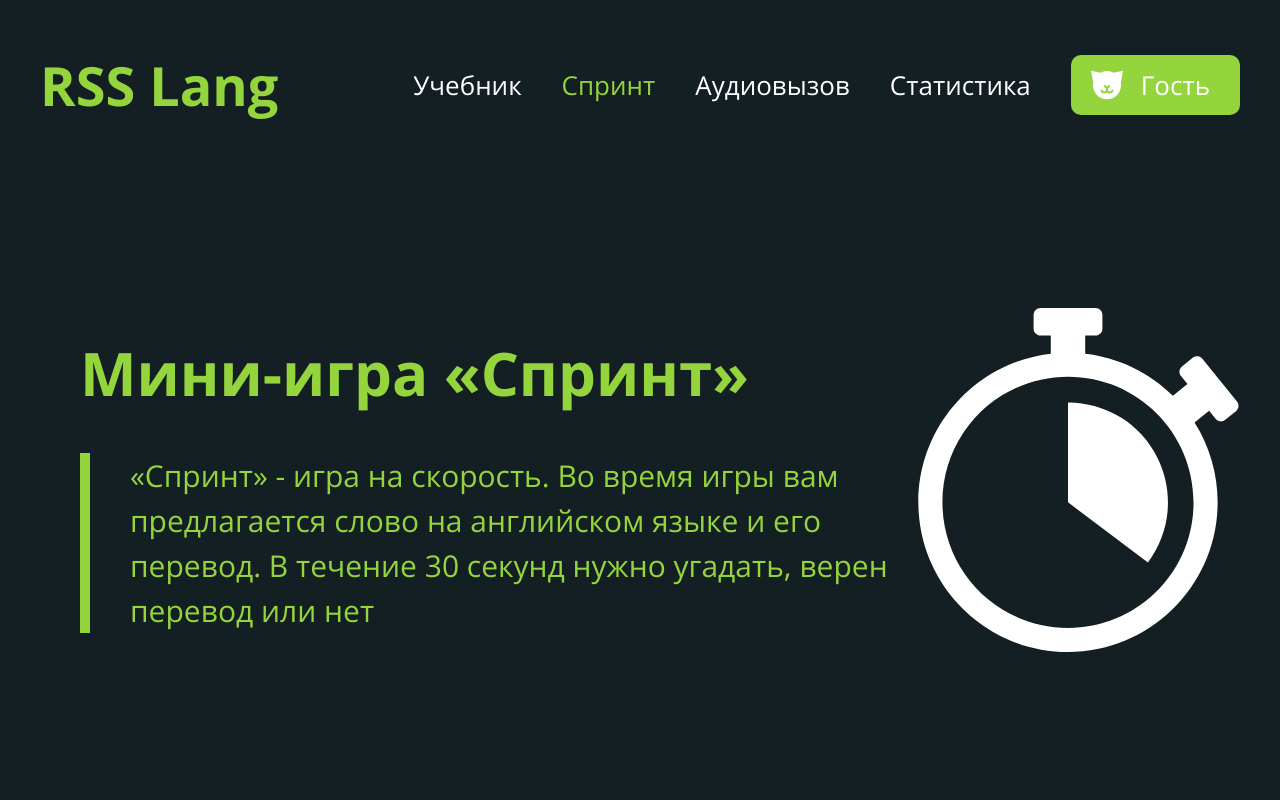
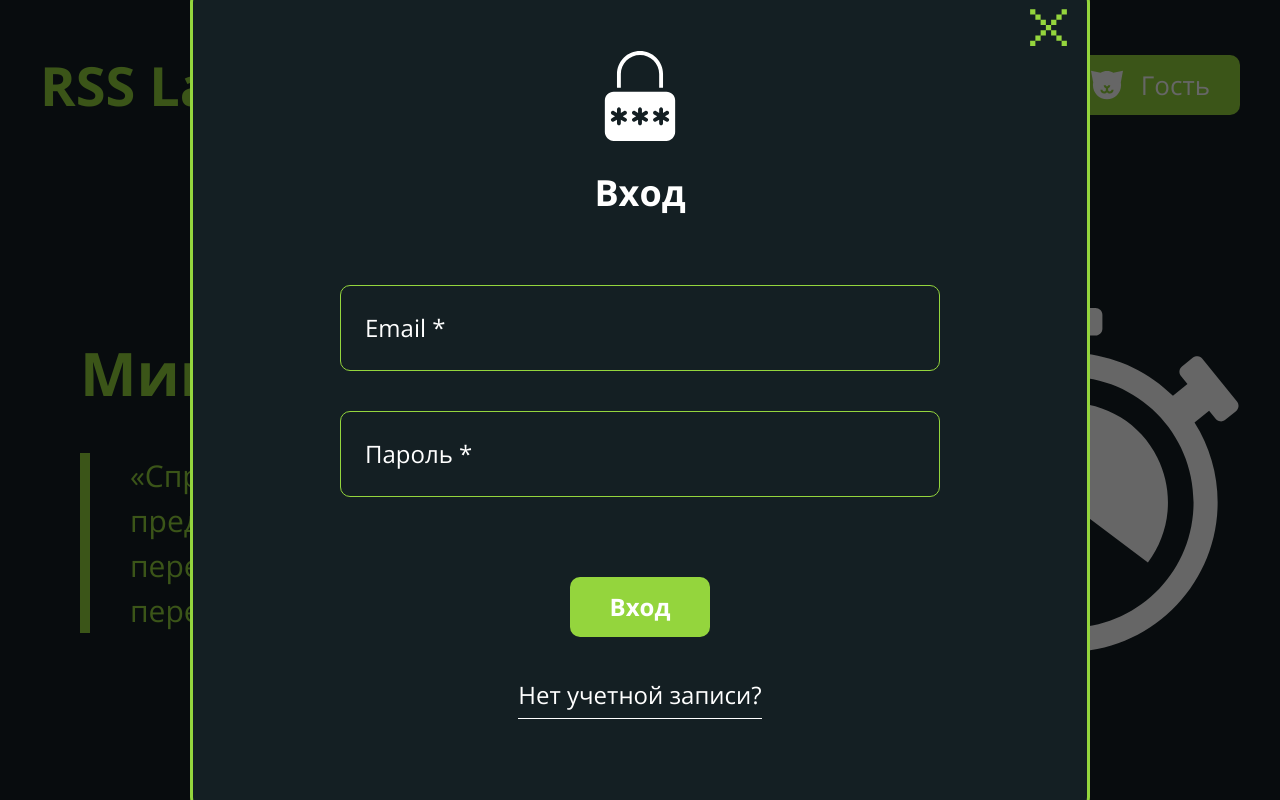
Before and after one commit to PesukarhuTG/rslang, a React (Create React App) app: page /sprint in a window 1280 px wide. Both pictures are taken after a click on the button "Гость". Shown: the top 800 px of the page. Built offline with nearby package versions, Linux system fonts and the light colour scheme.

Commit message:
feat: create authorizaition form

```diff
--- a/src/components/Layout/Header.tsx
+++ b/src/components/Layout/Header.tsx
@@ -1,9 +1,12 @@
-import React from 'react';
+import React, { useState } from 'react';
 import styled from 'styled-components';
 import headerBtnIco from '../../assets/svg/header-btn-ico.svg';
 import { Link, useLocation } from 'react-router-dom';
+import ModalAuthorization from '../ModalAuthorization';
 
 const Header = () => {
+  const [isVisibleModal, setIsVisibleModal] = useState<boolean>(false);
+
   return (
     <AppHeader>
       <HeaderLogo to="/">RSS Lang</HeaderLogo>
@@ -14,7 +17,8 @@ const Header = () => {
           <HeaderNavItem to="/audio" label="Аудиовызов" />
           <HeaderNavItem to="/statistic" label="Статистика" />
         </HeaderNav>
-        <HeaderBtn>Гость</HeaderBtn>
+        <HeaderBtn onClick={() => setIsVisibleModal(true)}>Гость</HeaderBtn>
+        <ModalAuthorization visible={isVisibleModal} onClose={() => setIsVisibleModal(false)} />
       </Container>
     </AppHeader>
   );
--- a/src/components/Modal.tsx
+++ b/src/components/Modal.tsx
@@ -2,7 +2,7 @@ import React from 'react';
 import styled from 'styled-components';
 import closeIcon from '../assets/svg/close-icon.svg';
 
-interface ModalProps {
+export interface ModalProps {
   visible?: boolean;
   children?: React.ReactNode;
   onClose?: () => void;
@@ -12,18 +12,19 @@ const Modal: React.FC<ModalProps> = ({ visible = false, children, onClose = () =
   return (
     <>
       {visible && (
-        <ModalOverlay onClick={onClose}>
+        <ModalContainer>
+          <ModalOverlay onClick={onClose}></ModalOverlay>
           <ModalWindow>
             <ButtonClose onClick={onClose} />
             <ModalMessage>{children}</ModalMessage>
           </ModalWindow>
-        </ModalOverlay>
+        </ModalContainer>
       )}
     </>
   );
 };
 
-const ModalOverlay = styled.div`
+const ModalContainer = styled.div`
   position: absolute;
   top: 0;
   left: 0;
@@ -32,6 +33,14 @@ const ModalOverlay = styled.div`
   display: flex;
   justify-content: center;
   align-items: center;
+`;
+
+const ModalOverlay = styled.div`
+  position: absolute;
+  top: 0;
+  left: 0;
+  right: 0;
+  bottom: 0;
   background-color: var(--modal-background);
   z-index: 1;
 `;
@@ -70,6 +79,7 @@ const ButtonClose = styled.button`
 `;
 
 const ModalMessage = styled.div`
+  width: 100%;
   height: 100%;
   display: flex;
   flex-direction: column;
--- /dev/null
+++ b/src/components/ModalAuthorization.tsx
@@ -0,0 +1,120 @@
+import React, { useState } from 'react';
+import Modal, { ModalProps } from './Modal';
+import Button from './Button';
+import accessIco from '../assets/svg/access.svg';
+import styled from 'styled-components';
+
+const ModalAuthorization: React.FC<ModalProps> = ({ visible = false, onClose = () => {} }) => {
+  const [isRegistration, setIsRegistration] = useState<boolean>(false);
+  const [name, setName] = useState<string>('');
+  const [email, setEmail] = useState<string>('');
+  const [password, setPassword] = useState<string>('');
+
+  return (
+    <Modal visible={visible} onClose={onClose}>
+      {isRegistration ? (
+        <>
+          <ModalAccess $isRegistration src={accessIco} alt="access" />
+          <ModalTitle $isRegistration>Регистрация</ModalTitle>
+          <ModalInput type="text" placeholder="Имя *" onChange={event => setName(event.target.value)} value={name} />
+          <ModalInput
+            type="email"
+            placeholder="Email *"
+            onChange={event => setEmail(event.target.value)}
+            value={email}
+          />
+          <ModalInput
+            $isRegistration
+            type="password"
+            placeholder="Пароль *"
+            onChange={event => setPassword(event.target.value)}
+            value={password}
+          />
+          <Button label="Регистрация" />
+          <ModalButton $isRegistration onClick={() => setIsRegistration(false)}>
+            Уже есть учетная запись?
+          </ModalButton>
+        </>
+      ) : (
+        <>
+          <ModalAccess src={accessIco} alt="access" />
+          <ModalTitle>Вход</ModalTitle>
+          <ModalInput
+            type="email"
+            placeholder="Email *"
+            onChange={event => setEmail(event.target.value)}
+            value={email}
+          />
+          <ModalInput
+            type="password"
+            placeholder="Пароль *"
+            onChange={event => setPassword(event.target.value)}
+            value={password}
+          />
+          <Button label="Вход" />
+          <ModalButton onClick={() => setIsRegistration(true)}>Нет учетной записи?</ModalButton>
+        </>
+      )}
+    </Modal>
+  );
+};
+
+const ModalAccess = styled.img<{
+  $isRegistration?: boolean;
+}>`
+  margin: ${({ $isRegistration }) => ($isRegistration ? '20px 0 10px' : '30px 0 20px')};
+`;
+
+const ModalTitle = styled.h4<{
+  $isRegistration?: boolean;
+}>`
+  margin-bottom: ${({ $isRegistration }) => ($isRegistration ? '30px' : '65px')};
+  font-size: 36px;
+  font-weight: 700;
+`;
+
+const ModalInput = styled.input<{
+  $isRegistration?: boolean;
+}>`
+  max-width: 600px;
+  width: 100%;
+  padding: 24px;
+  margin-bottom: 40px;
+  background-color: var(--main-background);
+  border: 1px solid var(--primary);
+  border-radius: 10px;
+  font-size: 24px;
+  color: var(--prime-light);
+  outline: none;
+
+  &::placeholder {
+    color: var(--primary-light);
+  }
+
+  &[type='password'] {
+    margin-bottom: ${({ $isRegistration }) => ($isRegistration ? '60px' : '80px')};
+  }
+
+  &:focus,
+  &:active {
+    border: 1px solid var(--btn-primary-hover);
+  }
+`;
+
+const ModalButton = styled.p<{
+  $isRegistration?: boolean;
+}>`
+  padding-bottom: 5px;
+  margin: ${({ $isRegistration }) => ($isRegistration ? '20px 0 34px' : '40px 0 65px')};
+  font-size: 24px;
+  border-bottom: 1px solid var(--primary-light);
+  cursor: pointer;
+  transition: 0.3s;
+
+  &:hover {
+    color: var(--primary);
+    border-bottom: 1px solid var(--primary);
+  }
+`;
+
+export default ModalAuthorization;
```
Also changed, not shown: src/assets/svg/access.svg (added).
